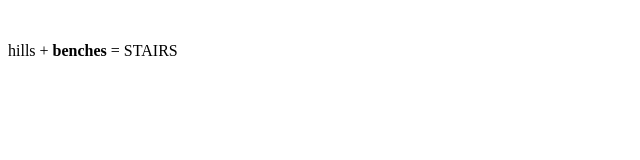
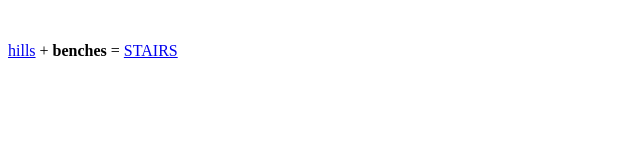
Before and after one commit to udioeater/bencheswtf, a plain HTML site: page index.html in a window 1280 px wide. Shown: the full height of the page, 0-640 px from the left. Drawn offline with Linux system fonts and the light colour scheme.

Commit message:
try adding links to benches and sta hills and stairs

```diff
--- a/index.html
+++ b/index.html
@@ -1,6 +1,6 @@
 <html>
   <head></head>
   <body><p>&nbsp;</p>
-    <p>hills + <strong>benches</strong> = STAIRS</p>
+    <p><a href="http://hills.wtf">hills</a> + <strong>benches</strong> = <a href="http://stairs.ooo">STAIRS</a></p>
   </body>
 </html>
```
